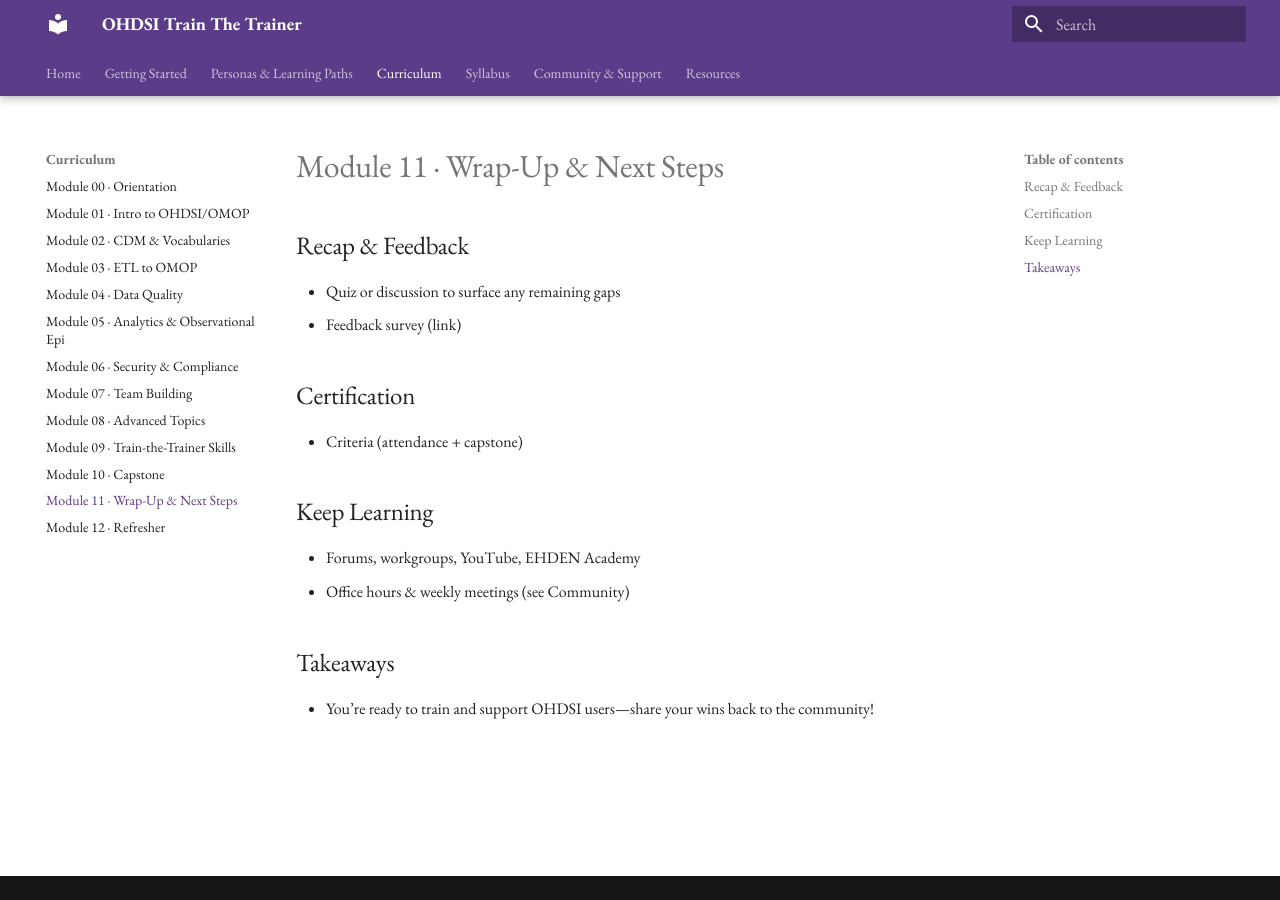
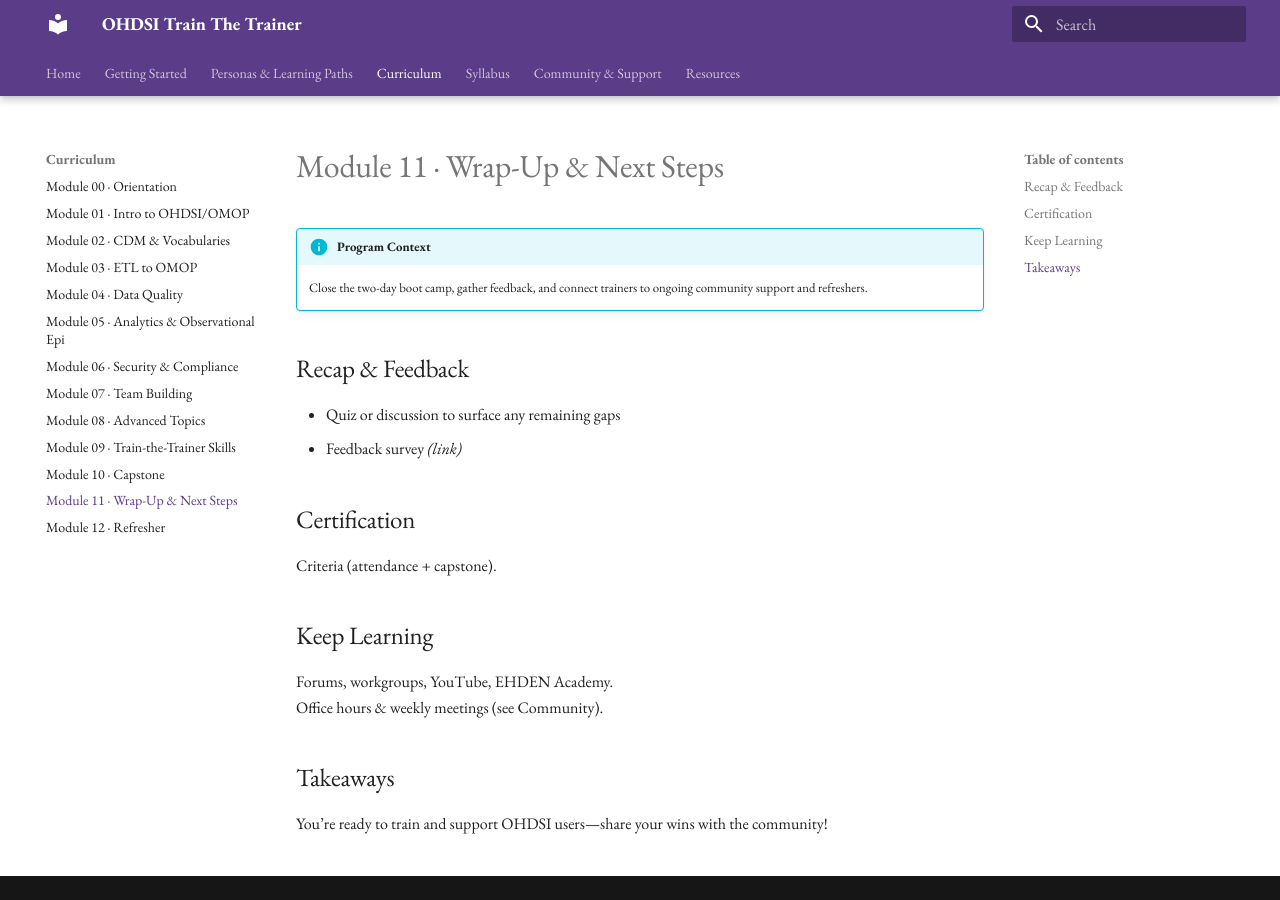
Before and after one commit to BoyceLab/OHDSITrainTheTrainer-EPILEPSY, an MkDocs documentation site: the page built from docs/modules/module-11-wrap-up.md, in a window 1280 px wide. Built offline with MkDocs 1.6.1 and Material for MkDocs 9.7.7, drawn with Linux system fonts in a browser that asks for light colours.

Commit message:
Update module-11-wrap-up.md

```diff
--- a/docs/modules/module-11-wrap-up.md
+++ b/docs/modules/module-11-wrap-up.md
@@ -1,15 +1,18 @@
 # Module 11 · Wrap-Up & Next Steps
+
+!!! info "Program Context"
+    Close the two-day boot camp, gather feedback, and connect trainers to ongoing community support and refreshers.
 
 ## Recap & Feedback
 - Quiz or discussion to surface any remaining gaps
-- Feedback survey (link)
+- Feedback survey *(link)*
 
 ## Certification
-- Criteria (attendance + capstone)
+Criteria (attendance + capstone).
 
 ## Keep Learning
-- Forums, workgroups, YouTube, EHDEN Academy
-- Office hours & weekly meetings (see Community)
+Forums, workgroups, YouTube, EHDEN Academy.
+Office hours & weekly meetings (see Community).
 
 ## Takeaways
-- You’re ready to train and support OHDSI users—share your wins back to the community!
+You’re ready to train and support OHDSI users—share your wins with the community!
```
